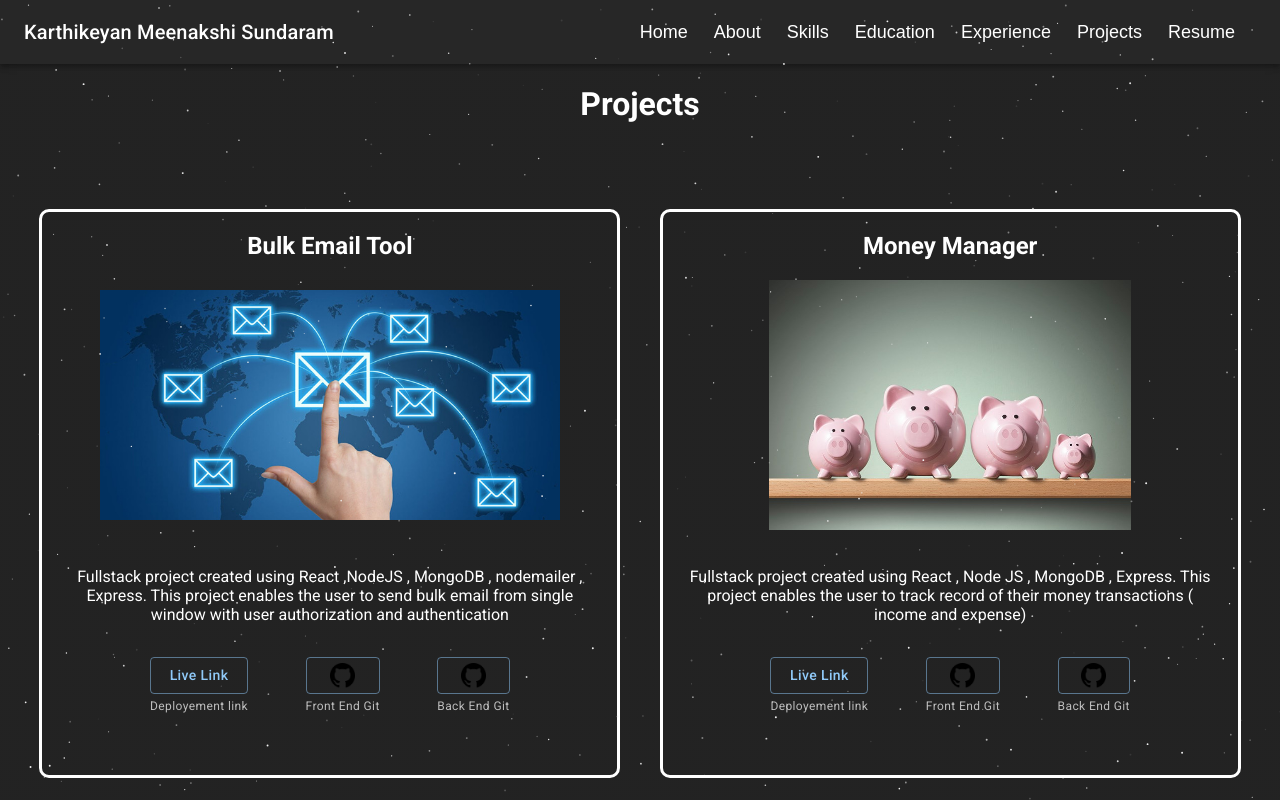
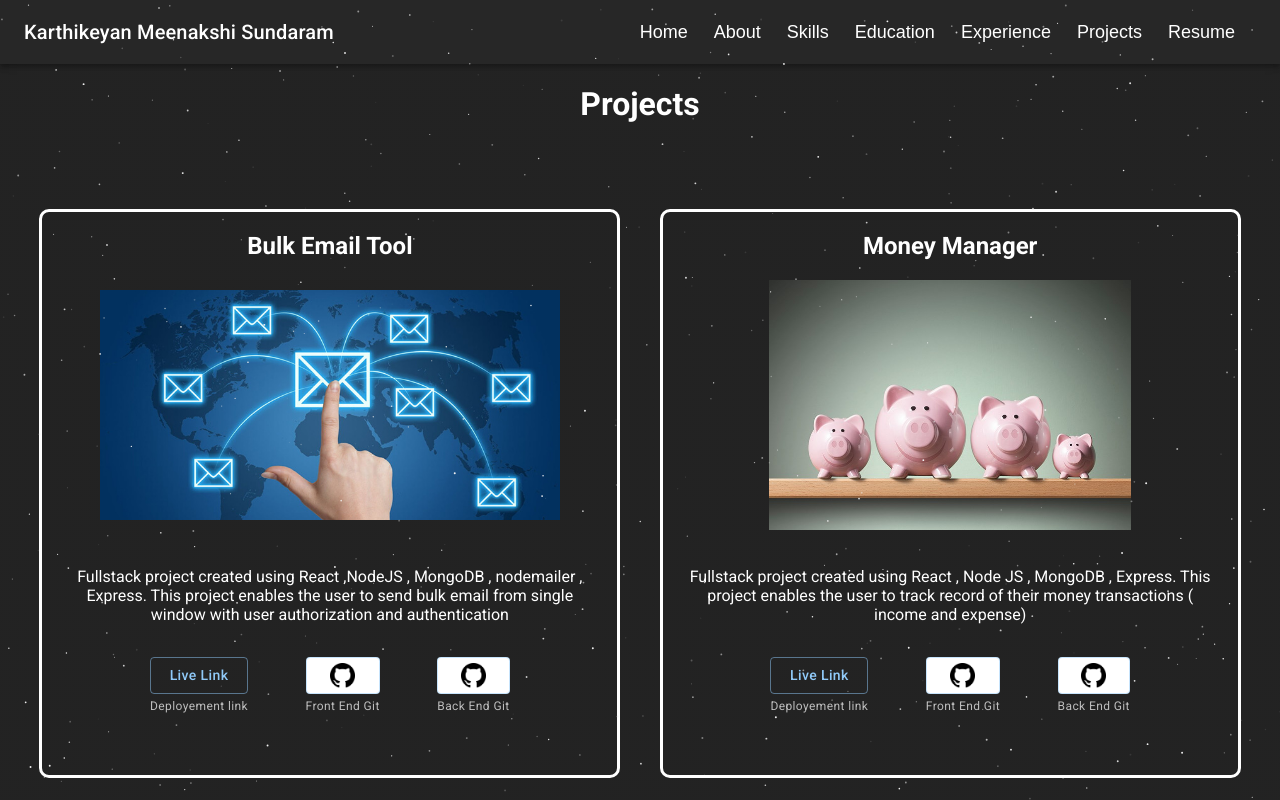
Before and after one commit to Karthikeyangeo/mk_portfolio, a React (Create React App) app: page /projects in a window 1280 px wide. Shown: the top 800 px of the page. Built offline with nearby package versions, Linux system fonts and the light colour scheme.

Commit message:
button background color

```diff
--- a/src/routes/Projects/Projects.jsx
+++ b/src/routes/Projects/Projects.jsx
@@ -34,6 +34,7 @@ export default function Projects() {
                 <Button
                     variant ="outlined"
                     className='githubButton'
+                    sx={{backgroundColor:'white'}}
                     onClick={()=> window.open(data.frontEndLink, "_blank")}
                 >
                   <img src={github} alt="github link" className='githubLink'/>
@@ -46,6 +47,7 @@ export default function Projects() {
                   <Button
                     variant ="outlined"
                     className='githubButton'
+                    sx={{backgroundColor:'white'}}
                     onClick={()=> window.open(data.backEndLink, "_blank")}
                     >
                     <img src={github} alt="github link" className='githubLink'/>
```
